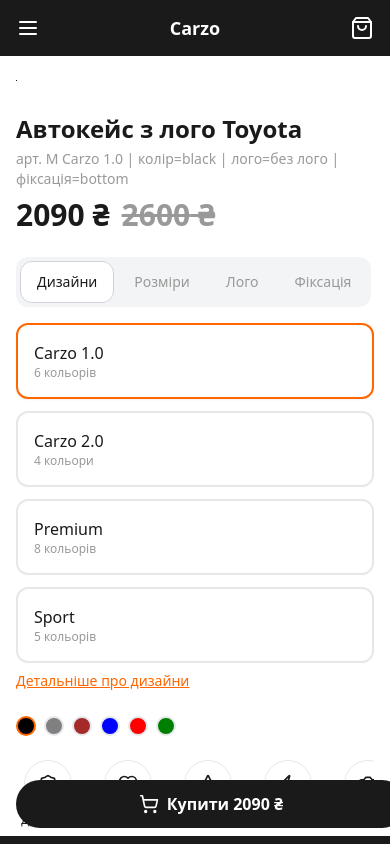
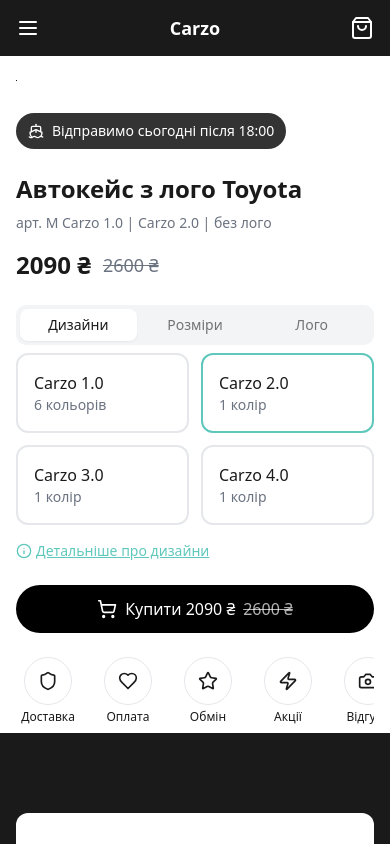
Before and after one commit to MaxBal/carzo-auto-shop-ui, a React (Vite) app: page / in a window 390 px wide. Shown: the top 844 px of the page. Built offline with nearby package versions, Linux system fonts and the light colour scheme.

Commit message:
Fix: Match UI to provided examples
Refactor components to match the provided screenshots, including gallery, tab buttons, modal, and color adjustments. Remove the fixation switch and the fixed "Купити" button on mobile. Add "Детальніше про дизайни" functionality.

```diff
--- a/src/components/ProductOptions.tsx
+++ b/src/components/ProductOptions.tsx
@@ -1,8 +1,9 @@
 import { useState } from 'react';
-import { ShoppingCart, Camera, Heart, Star, Shield, Zap } from 'lucide-react';
+import { ShoppingCart, Camera, Heart, Star, Shield, Zap, Ship, Info, Eye } from 'lucide-react';
 import { useToast } from '@/hooks/use-toast';
 import { useCart } from '@/hooks/useCart';
 import { Modal } from './Modal';
+import { Tabs, TabsList, TabsTrigger, TabsContent } from './ui/tabs';
 
 interface ProductOptionsProps {
   product: {
@@ -16,42 +17,49 @@ interface ProductOptionsProps {
 
 export const ProductOptions = ({ product }: ProductOptionsProps) => {
   const [activeTab, setActiveTab] = useState('designs');
-  const [selectedDesign, setSelectedDesign] = useState('carzo-1.0');
-  const [selectedSize, setSelectedSize] = useState('M');
-  const [selectedLogo, setSelectedLogo] = useState('none');
-  const [selectedBrand, setSelectedBrand] = useState('');
-  const [selectedFixation, setSelectedFixation] = useState('bottom');
+  const [selectedDesign, setSelectedDesign] = useState('Carzo 2.0');
+  const [selectedSize, setSelectedSize] = useState('M 50×30×30 см');
+  const [selectedLogo, setSelectedLogo] = useState('без лого');
   const [selectedColor, setSelectedColor] = useState('black');
-  const [isFixationEnabled, setIsFixationEnabled] = useState(true);
-  const [showModal, setShowModal] = useState<string | null>(null);
+  const [isDesignModalOpen, setIsDesignModalOpen] = useState(false);
+  const [isLogoModalOpen, setIsLogoModalOpen] = useState(false);
 
   const { toast } = useToast();
   const { addItem } = useCart();
 
   const designs = [
-    { id: 'carzo-1.0', name: 'Carzo 1.0', description: '6 кольорів' },
-    { id: 'carzo-2.0', name: 'Carzo 2.0', description: '4 кольори' },
-    { id: 'premium', name: 'Premium', description: '8 кольорів' },
-    { id: 'sport', name: 'Sport', description: '5 кольорів' }
+    { name: 'Carzo 1.0', colors: '6 кольорів' },
+    { name: 'Carzo 2.0', colors: '1 колір' },
+    { name: 'Carzo 3.0', colors: '1 колір' },
+    { name: 'Carzo 4.0', colors: '1 колір' }
   ];
 
   const sizes = [
-    { id: 'S', name: 'S', dimensions: '35×25×12' },
-    { id: 'M', name: 'M', dimensions: '40×30×15' },
-    { id: 'L', name: 'L', dimensions: '45×35×18' },
-    { id: 'XL', name: 'XL', dimensions: '50×40×20' }
+    { name: 'S 40×30×30 см', price: 1690, oldPrice: 2090 },
+    { name: 'M 50×30×30 см', price: 2090, oldPrice: 2300 },
+    { name: 'L 60×30×30 см', price: 2290, oldPrice: 2690 },
+    { name: 'XL 80×30×30 см', price: 2790, oldPrice: 3100 }
   ];
 
-  const colors = ['black', 'gray', 'brown', 'blue', 'red', 'green'];
+  const logoOptions = [
+    { name: 'без лого', price: 0 },
+    { name: 'з лого', price: 200 }
+  ];
 
-  const brands = ['Toyota', 'BMW', 'Mercedes', 'Audi', 'Volkswagen', 'Honda', 'Hyundai'];
+  const colors = [
+    { name: 'Чорний', value: '#000000' },
+    { name: 'Сірий', value: '#6B7280' },
+    { name: 'Синій', value: '#2563EB' },
+    { name: 'Червоний', value: '#DC2626' },
+    { name: 'Коричневий', value: '#92400E' },
+    { name: 'Бежевий', value: '#D4A574' }
+  ];
 
   const calculatePrice = () => {
-    let price = product.price;
-    if (selectedLogo === 'steel') price += 280;
-    if (selectedLogo === 'brass') price += 200;
-    if (selectedFixation === 'bottom-wall') price += 80;
-    return price;
+    const selectedSizeData = sizes.find(s => s.name === selectedSize);
+    const basePrice = selectedSizeData?.price || product.price;
+    const logoPrice = logoOptions.find(l => l.name === selectedLogo)?.price || 0;
+    return basePrice + logoPrice;
   };
 
   const handleAddToCart = () => {
@@ -62,8 +70,7 @@ export const ProductOptions = ({ product }: ProductOptionsProps) => {
       options: {
         design: selectedDesign,
         size: selectedSize,
-        logo: selectedLogo === 'none' ? 'Без лого' : `${selectedLogo} ${selectedBrand}`,
-        fixation: selectedFixation,
+        logo: selectedLogo,
         color: selectedColor
       }
     });
@@ -74,268 +81,140 @@ export const ProductOptions = ({ product }: ProductOptionsProps) => {
     });
   };
 
-  const handleFixationToggle = () => {
-    if (isFixationEnabled) {
-      toast({
-        title: "Фіксація обов'язкова для безпеки",
-        variant: "destructive"
-      });
-    }
-  };
-
   return (
-    <div className="col-span-12 lg:col-span-7 lg:sticky lg:top-24">
-      {/* Product Header */}
-      <div>
-        <h3 className="font-semibold text-2xl">{product.name}</h3>
-        <p className="text-sm text-dim mt-1">
-          арт. {product.article} | колір={selectedColor} | лого={selectedLogo === 'none' ? 'без лого' : selectedLogo} | фіксація={selectedFixation}
-        </p>
-        <div className="text-3xl font-bold mt-2">
-          {calculatePrice()} ₴
-          {product.oldPrice && (
-            <del className="ml-3 text-dim line-through">{product.oldPrice} ₴</del>
-          )}
+    <div className="col-span-12 lg:col-span-7">
+      <div className="lg:hidden mb-6">
+        <div className="bg-black/80 text-white px-3 py-2 rounded-full inline-flex items-center gap-2 text-sm">
+          <Ship size={16} />
+          Відправимо сьогодні після 18:00
         </div>
       </div>
 
-      {/* Tab Container */}
-      <div className="bg-gray-100 p-1 rounded-lg flex gap-1 w-fit mt-6 overflow-x-auto snap-x">
-        {[
-          { id: 'designs', label: 'Дизайни' },
-          { id: 'sizes', label: 'Розміри' },
-          { id: 'logo', label: 'Лого' },
-          { id: 'fixation', label: 'Фіксація' }
-        ].map((tab) => (
-          <button
-            key={tab.id}
-            onClick={() => setActiveTab(tab.id)}
-            className={`flex-1 px-4 py-2.5 rounded-lg text-sm font-medium transition snap-start ${
-              activeTab === tab.id
-                ? 'bg-white border border-gray-300 text-body'
-                : 'text-dim hover:bg-white/50'
-            }`}
-          >
-            {tab.label}
-          </button>
-        ))}
+      <h1 className="text-2xl lg:text-3xl font-bold mb-2">{product.name}</h1>
+      <p className="text-gray-500 text-sm lg:text-base mb-4">
+        арт. {product.article} | {selectedDesign} | {selectedLogo}
+      </p>
+
+      <div className="flex items-center gap-3 mb-6">
+        <span className="text-2xl lg:text-3xl font-bold">{calculatePrice()} ₴</span>
+        {product.oldPrice && (
+          <span className="text-lg text-gray-500 line-through">{product.oldPrice} ₴</span>
+        )}
       </div>
 
-      {/* Tab Content */}
-      <div className="mt-4">
-        {/* Designs Tab */}
-        {activeTab === 'designs' && (
-          <div>
-            <div className="grid grid-cols-1 lg:grid-cols-2 gap-3">
-              {designs.map((design) => (
-                <div
-                  key={design.id}
-                  onClick={() => setSelectedDesign(design.id)}
-                  className={`p-4 rounded-xl border-2 transition cursor-pointer ${
-                    selectedDesign === design.id
-                      ? 'border-brand shadow-sm'
-                      : 'border-gray-200 hover:bg-gray-50'
-                  }`}
-                >
-                  <h4 className="font-medium">{design.name}</h4>
-                  <p className="text-xs text-dim">{design.description}</p>
-                </div>
-              ))}
-            </div>
-            <button
-              onClick={() => setShowModal('designs')}
-              className="text-brand text-sm underline mt-2 cursor-pointer"
-            >
-              Детальніше про дизайни
-            </button>
-          </div>
-        )}
+      <Tabs value={activeTab} onValueChange={setActiveTab} className="mb-6">
+        <TabsList className="grid w-full grid-cols-3 bg-gray-100">
+          <TabsTrigger value="designs" className="text-sm">Дизайни</TabsTrigger>
+          <TabsTrigger value="sizes" className="text-sm">Розміри</TabsTrigger>
+          <TabsTrigger value="logo" className="text-sm">Лого</TabsTrigger>
+        </TabsList>
 
-        {/* Sizes Tab */}
-        {activeTab === 'sizes' && (
-          <div className="grid grid-cols-2 lg:grid-cols-4 gap-2">
-            {sizes.map((size) => (
+        <TabsContent value="designs" className="space-y-4">
+          <div className="grid grid-cols-2 gap-3">
+            {designs.map((design) => (
               <button
-                key={size.id}
-                onClick={() => setSelectedSize(size.id)}
-                className={`py-2 rounded-lg border text-sm flex flex-col items-center transition ${
-                  selectedSize === size.id
-                    ? 'border-brand'
-                    : 'border-gray-200 hover:bg-gray-50'
+                key={design.name}
+                onClick={() => setSelectedDesign(design.name)}
+                className={`p-4 border-2 rounded-xl text-left transition-all ${
+                  selectedDesign === design.name ? 'border-brand' : 'border-gray-200'
                 }`}
               >
-                <span className="font-medium">{size.name}</span>
-                <span className="text-xs text-dim">{size.dimensions}</span>
+                <div className="font-medium text-base">{design.name}</div>
+                <div className="text-sm text-gray-500">{design.colors}</div>
               </button>
             ))}
           </div>
-        )}
 
-        {/* Logo Tab */}
-        {activeTab === 'logo' && (
-          <div>
-            <div className="flex flex-col gap-2">
-              <label className="flex items-center gap-2">
-                <input
-                  type="radio"
-                  name="logo"
-                  value="none"
-                  checked={selectedLogo === 'none'}
-                  onChange={(e) => setSelectedLogo(e.target.value)}
-                  className="text-brand"
+          <button
+            onClick={() => setIsDesignModalOpen(true)}
+            className="text-brand text-sm flex items-center gap-1 underline"
+          >
+            <Info size={16} />
+            Детальніше про дизайни
+          </button>
+
+          {selectedDesign === 'Carzo 1.0' && (
+            <div className="flex items-center gap-2 mt-4">
+              <span className="text-sm font-medium">Колір:</span>
+              {colors.map((color) => (
+                <button
+                  key={color.value}
+                  onClick={() => setSelectedColor(color.name)}
+                  className={`w-8 h-8 rounded-full border-2 transition-all ${
+                    selectedColor === color.name ? 'border-black scale-110' : 'border-gray-300'
+                  }`}
+                  style={{ backgroundColor: color.value }}
+                  title={color.name}
                 />
-                <span>Без лого</span>
-              </label>
-              <label className="flex items-center gap-2">
-                <input
-                  type="radio"
-                  name="logo"
-                  value="steel"
-                  checked={selectedLogo === 'steel'}
-                  onChange={(e) => setSelectedLogo(e.target.value)}
-                  className="text-brand"
-                />
-                <span>Сталь +280 ₴</span>
-              </label>
-              <label className="flex items-center gap-2">
-                <input
-                  type="radio"
-                  name="logo"
-                  value="brass"
-                  checked={selectedLogo === 'brass'}
-                  onChange={(e) => setSelectedLogo(e.target.value)}
-                  className="text-brand"
-                />
-                <span>Латунь +200 ₴</span>
-              </label>
+              ))}
             </div>
+          )}
+        </TabsContent>
 
-            {(selectedLogo === 'steel' || selectedLogo === 'brass') && (
-              <div className="mt-3">
-                <select
-                  value={selectedBrand}
-                  onChange={(e) => setSelectedBrand(e.target.value)}
-                  className="w-full border rounded-lg px-3 py-2"
-                >
-                  <option value="">Оберіть марку авто</option>
-                  {brands.map((brand) => (
-                    <option key={brand} value={brand}>{brand}</option>
-                  ))}
-                </select>
-
-                {selectedBrand && (
-                  <div className="flex items-center gap-3 p-3 bg-gray-50 rounded-lg mt-3">
-                    <div className="w-10 h-10 bg-gray-300 rounded"></div>
-                    <span className="font-medium">{selectedBrand}</span>
-                    <button
-                      onClick={() => setShowModal('logo-preview')}
-                      className="ml-auto text-brand hover:text-brand/80"
-                    >
-                      <Camera size={16} />
-                    </button>
-                  </div>
-                )}
-              </div>
-            )}
-
-            {selectedLogo === 'none' && (
+        <TabsContent value="sizes" className="space-y-4">
+          <div className="grid grid-cols-2 gap-3">
+            {sizes.map((size) => (
               <button
-                onClick={() => setShowModal('logo-info')}
-                className="text-brand underline mt-2 block"
-              >
-                Детально про лого
-              </button>
-            )}
-          </div>
-        )}
-
-        {/* Fixation Tab */}
-        {activeTab === 'fixation' && (
-          <div>
-            <div className="flex items-center gap-3">
-              <button
-                onClick={handleFixationToggle}
-                className={`relative w-12 h-6 rounded-full cursor-pointer transition-colors ${
-                  isFixationEnabled ? 'bg-brand/20' : 'bg-gray-200'
+                key={size.name}
+                onClick={() => setSelectedSize(size.name)}
+                className={`p-4 border-2 rounded-xl text-left transition-all ${
+                  selectedSize === size.name ? 'border-brand' : 'border-gray-200'
                 }`}
               >
-                <div
-                  className={`absolute top-0.5 w-5 h-5 bg-white rounded-full transition-transform ${
-                    isFixationEnabled ? 'left-6' : 'left-0.5'
-                  }`}
-                />
+                <div className="font-medium text-base">{size.name}</div>
+                <div className="text-sm">
+                  <span className="font-semibold">{size.price} ₴</span>
+                  {size.oldPrice && (
+                    <span className="text-gray-500 line-through ml-2">{size.oldPrice} ₴</span>
+                  )}
+                </div>
               </button>
-              <span>Фіксація</span>
-            </div>
+            ))}
+          </div>
+          <button
+            onClick={() => setIsDesignModalOpen(true)}
+            className="text-brand text-sm flex items-center gap-1 underline"
+          >
+            <Info size={16} />
+            Детально про розміри
+          </button>
+        </TabsContent>
 
-            {isFixationEnabled && (
-              <div className="flex flex-col gap-2 mt-4 pl-4 border-l-2 border-gray-100">
-                <label className="flex items-center gap-2">
-                  <input
-                    type="radio"
-                    name="fixation"
-                    value="bottom"
-                    checked={selectedFixation === 'bottom'}
-                    onChange={(e) => setSelectedFixation(e.target.value)}
-                    className="text-brand"
-                  />
-                  <span>Дно — 0 ₴</span>
-                </label>
-                <label className="flex items-center gap-2">
-                  <input
-                    type="radio"
-                    name="fixation"
-                    value="wall"
-                    checked={selectedFixation === 'wall'}
-                    onChange={(e) => setSelectedFixation(e.target.value)}
-                    className="text-brand"
-                  />
-                  <span>Стіна — 0 ₴</span>
-                </label>
-                <label className="flex items-center gap-2">
-                  <input
-                    type="radio"
-                    name="fixation"
-                    value="bottom-wall"
-                    checked={selectedFixation === 'bottom-wall'}
-                    onChange={(e) => setSelectedFixation(e.target.value)}
-                    className="text-brand"
-                  />
-                  <span>Дно+стіна — 80 ₴</span>
-                </label>
-              </div>
-            )}
+        <TabsContent value="logo" className="space-y-4">
+          <div className="grid grid-cols-2 gap-3">
+            {logoOptions.map((option) => (
+              <button
+                key={option.name}
+                onClick={() => setSelectedLogo(option.name)}
+                className={`p-4 border-2 rounded-xl text-left transition-all ${
+                  selectedLogo === option.name ? 'border-brand' : 'border-gray-200'
+                }`}
+              >
+                <div className="font-medium text-base">{option.name}</div>
+                <div className="text-sm text-gray-500">+{option.price} ₴</div>
+              </button>
+            ))}
           </div>
-        )}
-      </div>
+          <button
+            onClick={() => setIsLogoModalOpen(true)}
+            className="text-brand text-sm flex items-center gap-1 underline"
+          >
+            <Eye size={16} />
+            Переглянути лого
+          </button>
+        </TabsContent>
+      </Tabs>
 
-      {/* Color Swatches for Carzo 1.0 */}
-      {selectedDesign === 'carzo-1.0' && (
-        <div className="flex items-center gap-2 mt-6">
-          {colors.map((color) => (
-            <button
-              key={color}
-              onClick={() => setSelectedColor(color)}
-              className={`w-5 h-5 rounded-full border-2 ${
-                selectedColor === color ? 'border-brand' : 'border-gray-200'
-              }`}
-              style={{ backgroundColor: color }}
-            />
-          ))}
-        </div>
-      )}
-
-      {/* CTA Button */}
       <button
         onClick={handleAddToCart}
-        className="mt-8 w-full h-12 rounded-full bg-body text-white font-semibold flex items-center justify-center gap-2 transition hover:bg-gray-900 fixed lg:static bottom-4 left-4 right-4 lg:left-auto lg:right-auto z-40"
+        className="w-full h-12 bg-black text-white rounded-full font-medium hover:bg-gray-800 transition-colors flex items-center justify-center gap-2 mb-6"
       >
         <ShoppingCart size={20} />
-        <span>Купити {calculatePrice()} ₴</span>
+        Купити {calculatePrice()} ₴ {product.oldPrice && <span className="line-through text-white/70">{product.oldPrice} ₴</span>}
       </button>
 
       {/* Circular Nav */}
-      <div className="flex gap-4 overflow-x-auto mt-6 pb-2">
+      <div className="flex gap-4 overflow-x-auto pb-2">
         {[
           { icon: Shield, label: 'Доставка' },
           { icon: Heart, label: 'Оплата' },
@@ -345,7 +224,6 @@ export const ProductOptions = ({ product }: ProductOptionsProps) => {
         ].map((item, index) => (
           <div
             key={index}
-            onClick={() => setShowModal(item.label.toLowerCase())}
             className="flex flex-col items-center justify-center gap-1 min-w-[64px] cursor-pointer"
           >
             <div className="w-12 h-12 border border-gray-200 rounded-full flex items-center justify-center hover:border-brand transition-colors">
@@ -358,18 +236,18 @@ export const ProductOptions = ({ product }: ProductOptionsProps) => {
 
       {/* Modals */}
       <Modal
-        isOpen={showModal === 'designs'}
-        onClose={() => setShowModal(null)}
+        isOpen={isDesignModalOpen}
+        onClose={() => setIsDesignModalOpen(false)}
         title="Детальніше про дизайни"
         width="480px"
       >
         <div className="space-y-4">
           {designs.map((design) => (
-            <div key={design.id} className="flex gap-4">
+            <div key={design.name} className="flex gap-4">
               <div className="w-16 h-16 bg-gray-200 rounded"></div>
               <div>
                 <h4 className="font-medium">{design.name}</h4>
-                <p className="text-sm text-dim">{design.description}</p>
+                <p className="text-sm text-gray-500">{design.colors}</p>
               </div>
             </div>
           ))}
@@ -377,48 +255,14 @@ export const ProductOptions = ({ product }: ProductOptionsProps) => {
       </Modal>
 
       <Modal
-        isOpen={showModal === 'logo-preview'}
-        onClose={() => setShowModal(null)}
-        title={`Лого ${selectedBrand}`}
+        isOpen={isLogoModalOpen}
+        onClose={() => setIsLogoModalOpen(false)}
+        title="Переглянути лого"
         width="640px"
       >
         <div className="aspect-video bg-gray-200 rounded-lg"></div>
-        <p className="mt-2 text-center text-sm">Превʼю лого {selectedBrand}</p>
+        <p className="mt-2 text-center text-sm">Превʼю лого</p>
       </Modal>
-
-      <Modal
-        isOpen={showModal === 'logo-info'}
-        onClose={() => setShowModal(null)}
-        title="Детально про лого"
-        width="400px"
-      >
-        <div className="space-y-3">
-          <div className="flex justify-between">
-            <span>Сталь</span>
-            <span>дзеркальний блиск</span>
-          </div>
-          <div className="flex justify-between">
-            <span>Латунь</span>
-            <span>теплий відтінок</span>
-          </div>
-        </div>
-      </Modal>
-
-      {['доставка', 'оплата', 'обмін', 'акції', 'відгуки'].map((modalName) => (
-        <Modal
-          key={modalName}
-          isOpen={showModal === modalName}
-          onClose={() => setShowModal(null)}
-          title={modalName.charAt(0).toUpperCase() + modalName.slice(1)}
-          width="400px"
-        >
-          <ul className="list-disc list-inside space-y-2 text-sm">
-            <li>Інформація про {modalName}</li>
-            <li>Детальний опис</li>
-            <li>Умови та правила</li>
-          </ul>
-        </Modal>
-      ))}
     </div>
   );
 };
--- a/src/index.css
+++ b/src/index.css
@@ -11,7 +11,7 @@
     --foreground: 0 0% 10%;
 
     /* Бренд цвета - теплый оранжевый */
-    --brand: 24 100% 50%;
+    --brand: 173 49% 58%;
     --brand-foreground: 0 0% 100%;
 
     /* Темные тона для контраста */
@@ -53,7 +53,7 @@
     /* Границы и инпуты */
     --border: 0 0% 90%;
     --input: 0 0% 90%;
-    --ring: 24 100% 50%;
+    --ring: 173 49% 58%;
 
     /* Тени и градиенты */
     --shadow-elegant: 0 10px 30px -10px hsl(var(--brand) / 0.2);
```
Also changed, not shown: src/components/ProductGallery.tsx (+4 -4 lines).
